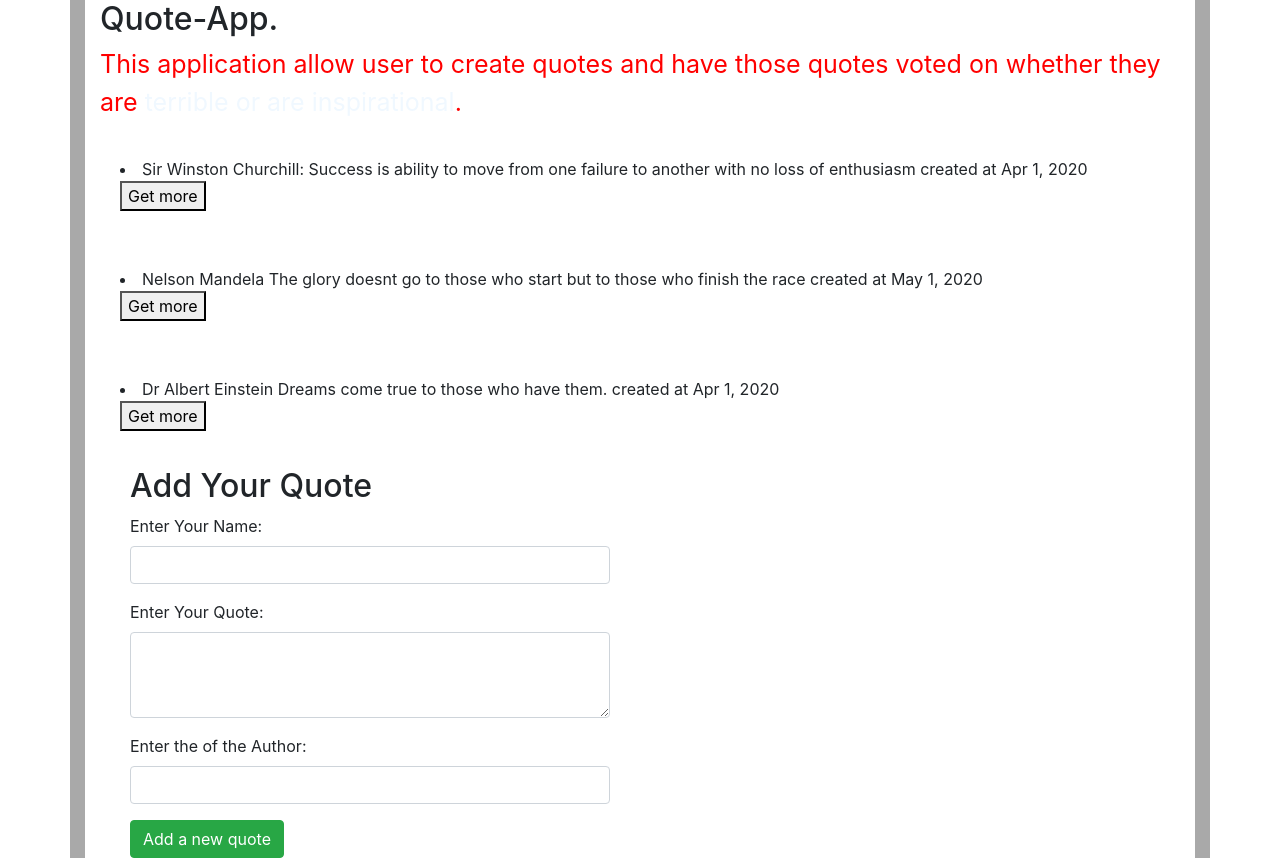
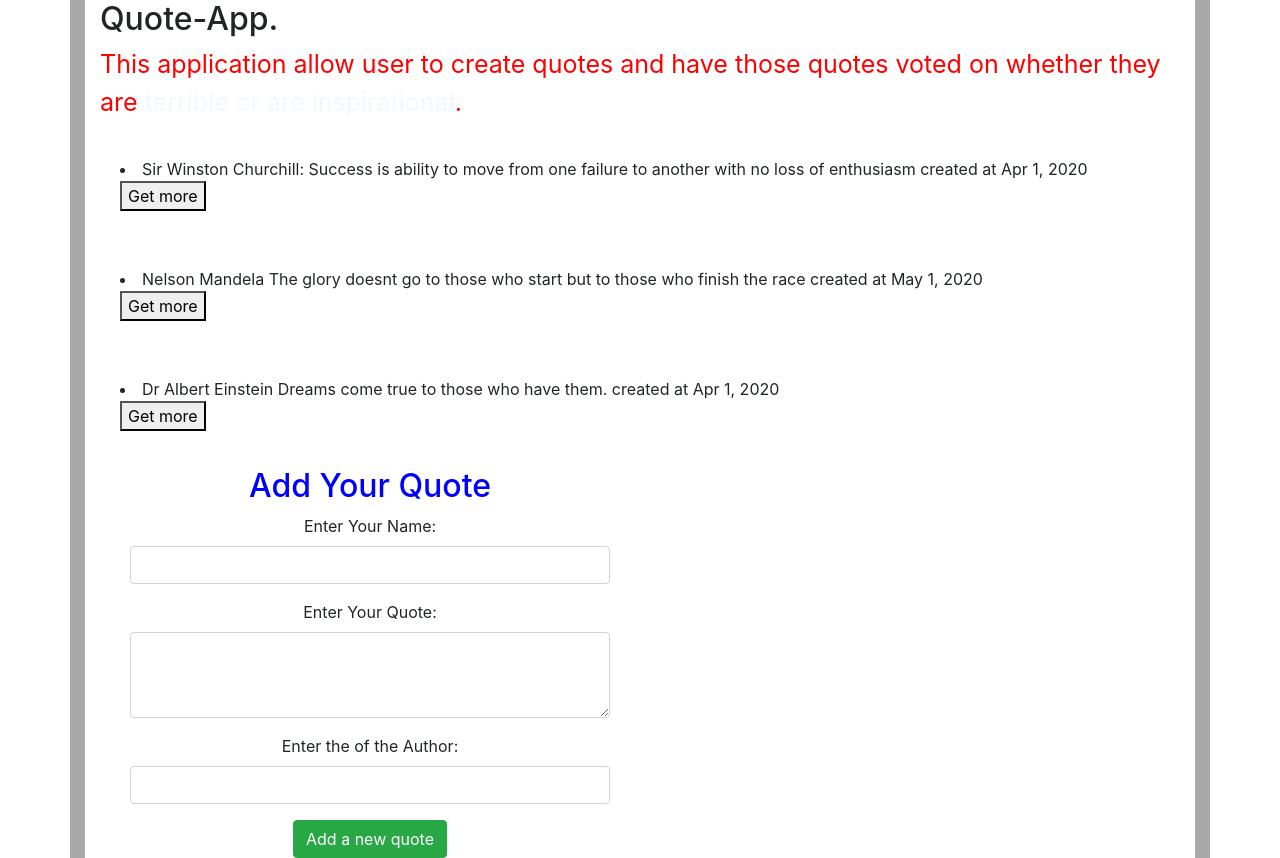
Before and after one commit to jadielmwangi/Quotes-Apps, an Angular app: page / in a window 1280 px wide. Built offline with nearby package versions, Linux system fonts and the light colour scheme.

Commit message:
styles form to ensure it in appearing format

```diff
--- a/src/app/quote-form/quote-form.component.css
+++ b/src/app/quote-form/quote-form.component.css
@@ -1,5 +1,10 @@
 
   .container{
+    text-align: center;
     margin-right:auto;
     margin-left: auto;
+
   }
+h2{
+  color: blue;
+}
```
